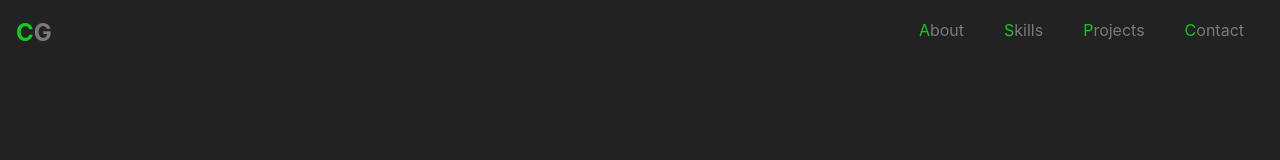
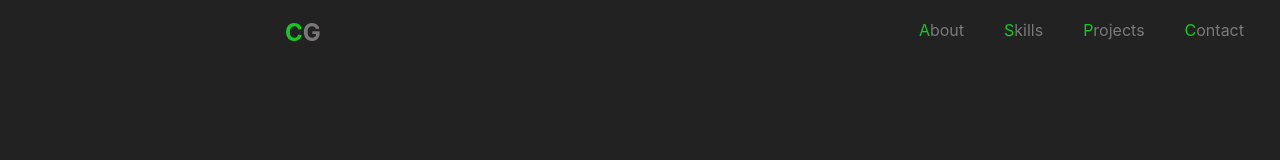
Before and after one commit to Chuck-Gibson/chuck_portfolio, a React (Create React App) app: page / in a window 1280 px wide. Shown: the top 160 px of the page. Built offline with nearby package versions, Linux system fonts and the light colour scheme.

Commit message:
revamped titles

```diff
--- a/src/App.css
+++ b/src/App.css
@@ -26,6 +26,18 @@ h1 {
 .text-container h2{
   margin-top: 0rem;
 }
+h2{
+  margin: auto;
+  align-items: center;
+}
+h2 hr {
+  margin: auto;
+  margin: 1rem;
+  width: 9rem;
+  height: 1px;
+  background-color: var(--highlight);
+  border-width: 0px;
+}
 img {
   border-radius: 1rem;
   max-width: 35%;
```
